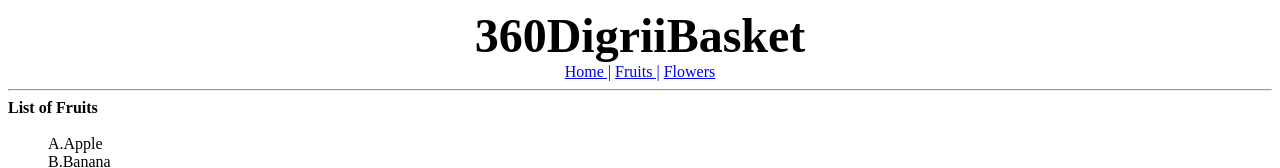
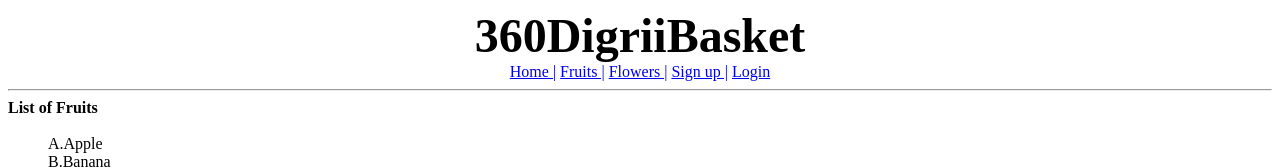
Before and after one commit to DivyaVoruganti/html-projects, a plain HTML site: page task 1/fruits.html in a window 1280 px wide. Shown: the top 168 px of the page. Drawn offline with Linux system fonts and the light colour scheme.

Commit message:
Update fruits.html

```diff
--- a/task 1/fruits.html
+++ b/task 1/fruits.html
@@ -6,7 +6,12 @@
 <body><center>
     <a href="index.html"> Home |</a>
     <a href="#">Fruits |</a>
-    <a href="flowers.html"> Flowers </a></center>
+    <a href="flowers.html"> Flowers |</a>
+    <a href="c:\Users\Divya\OneDrive\Desktop\html projects\task5\form1.html" target="_blank">Sign up |</a>
+<a href="c:\Users\Divya\OneDrive\Desktop\html projects\task5\form2.html" target="_blank"> Login </a>
+
+
+</center>
     <hr></hr>
 <dt><b>List of Fruits</b><br></br>
 <dd>A.Apple</dd>
```
